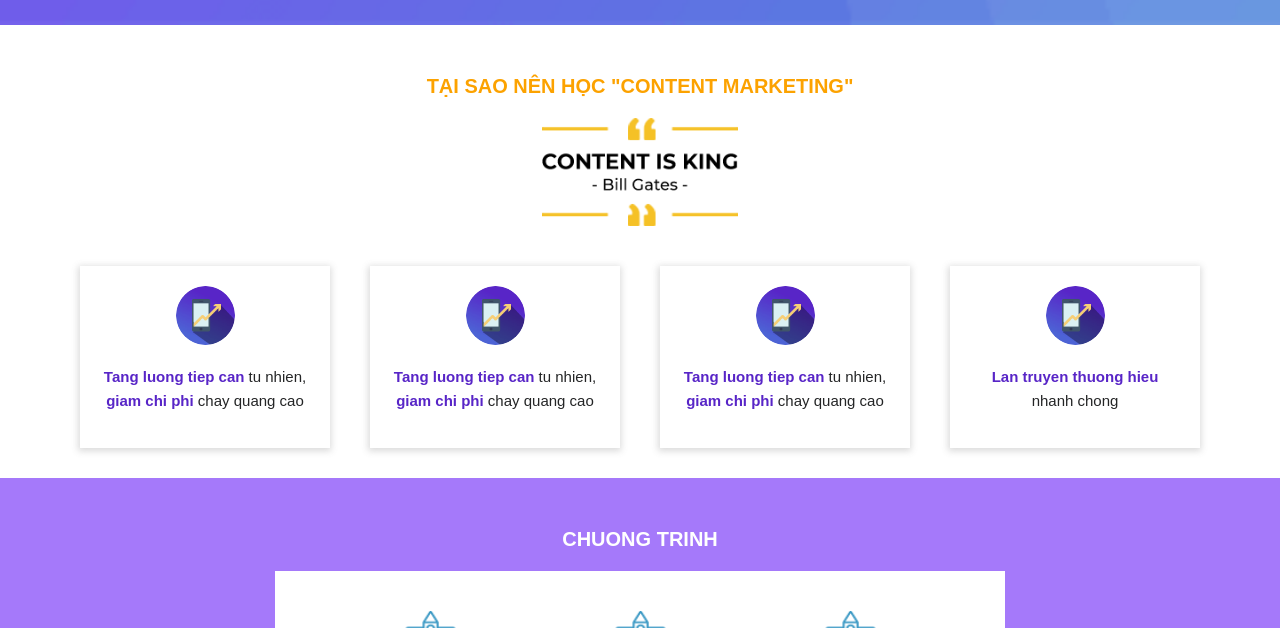
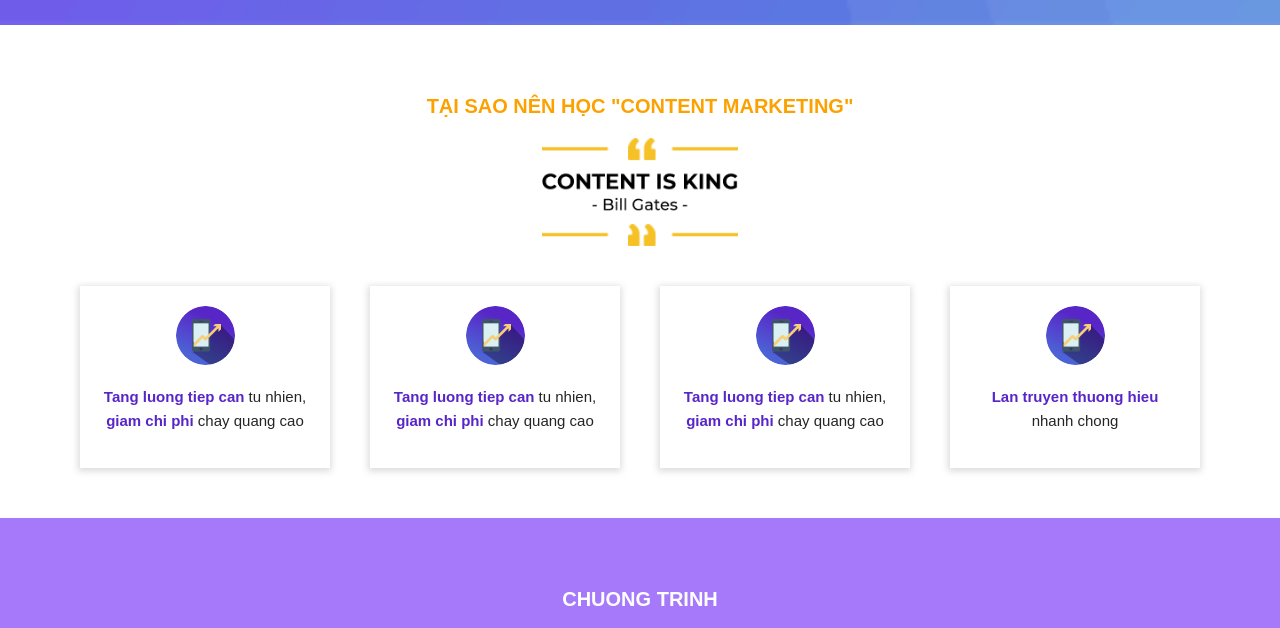
Before and after one commit to 61n/61n.github.io, a website: page index.html in a window 1280 px wide. Shown: the part 602-1230 px from the top of the page. Drawn offline with nearby package versions, Linux system fonts and the light colour scheme.

Commit message:
Update vr 1.2.3

```diff
--- a/index.html
+++ b/index.html
@@ -450,7 +450,7 @@
             <div class="ega-why__block">
               <img src="ega_why.png" alt="ega why" class="ega-why__image">
               <div class="ega-why__content">
-                <p><strong>Hoc Online</strong> de dang ngay tai nha</p>
+                <p>HỖ TRỢ CHU ĐÁO TRONG QUÁ TRÌNH HỌC</p>
               </div>
             </div>
           </div>
--- a/scss/base/_base.scss
+++ b/scss/base/_base.scss
@@ -63,6 +63,10 @@
 section {
   padding: 30px 0;
   overflow: hidden;
+
+  @include breakpoint($md) {
+    padding: 50px 0;
+  }
 }
 
 html {
--- a/scss/components/_detail.scss
+++ b/scss/components/_detail.scss
@@ -26,6 +26,7 @@
 
 .ega-detail__block {
   background: $c-white;
+  margin-bottom: 20px;
 }
 
 .ega-detail__teacher {
--- a/scss/components/_why.scss
+++ b/scss/components/_why.scss
@@ -8,9 +8,11 @@
 .ega-why__block {
   display: flex;
   align-items: center;
+  margin-bottom: 15px;
 
-  &:not(last-child) {
-    margin-bottom: 15px;
+  @include breakpoint($md) {
+    flex-direction: column;
+    text-align: center;
   }
 }
 
@@ -18,12 +20,24 @@
   width: 45px;
   height: auto;
   margin-right: 10px;
+
+  @include breakpoint($md) {
+    margin-right: 0;
+    height: 95px;
+    width: auto;
+  }
 }
 
 .ega-why__content {
   max-width: calc(100% - 55px);
   text-transform: uppercase;
 
+  @include breakpoint($md) {
+    max-width: 220px;
+    margin-left: auto;
+    margin-right: auto;
+  }
+
   strong {
     color: inherit;
   }
```
Also changed, not shown: css/main.css.
